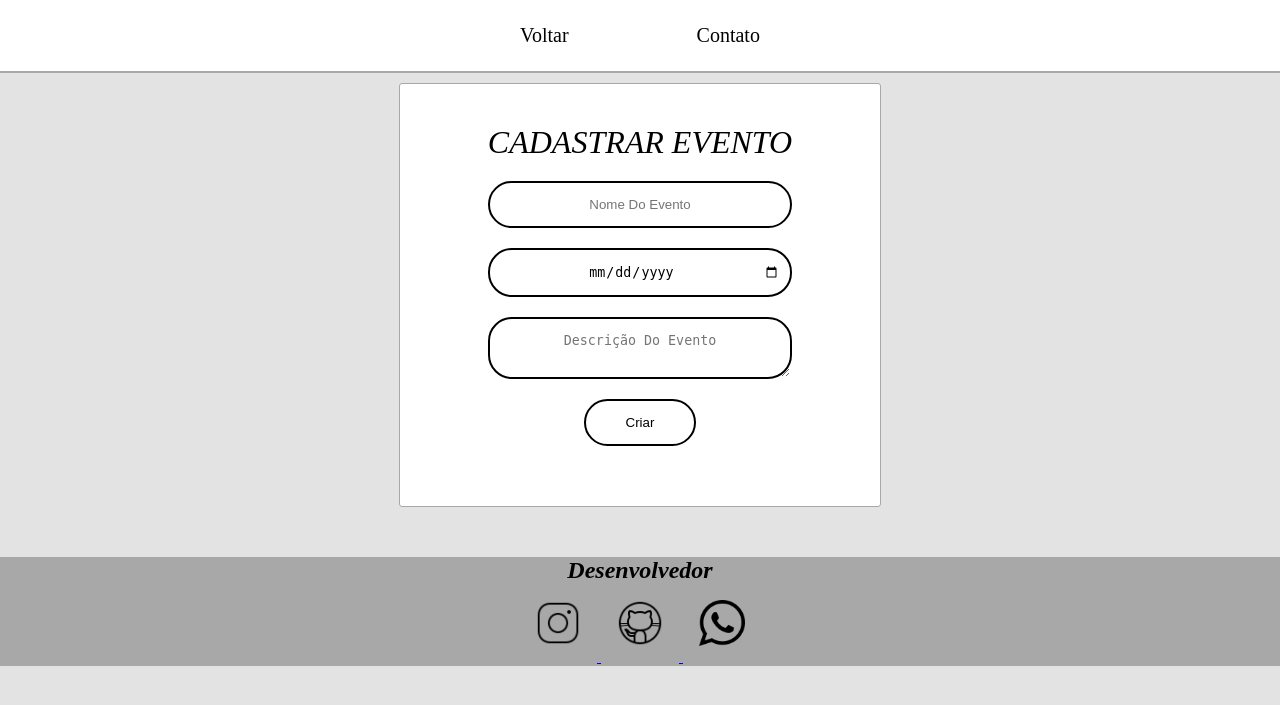
After one commit to MarcelinoRodrigues/Stack-Events, a PHP site: page /Pages/User.html in a window 1280 px wide. The commit adds this page. Shown: the top 705 px of the page. Run offline with PHP 8.4, Linux system fonts and the light colour scheme.

Commit message:
new pag user

```diff
--- /dev/null
+++ b/Pages/User.html
@@ -0,0 +1,36 @@
+<!DOCTYPE html>
+<html lang="pt-br">
+<head>
+    <meta charset="UTF-8">
+    <meta name="viewport" content="width=device-width, initial-scale=1.0">
+    <link rel="stylesheet" type="text/css" href="../Styles/User.css"/>
+    <title>Document</title>
+</head>
+<body>
+    <nav>
+        <ul>
+            <li><a href="../index.html">Voltar</a></li>
+            <li><a href="#my-footer">Contato</a></li>
+        </ul>
+    </nav>
+    <form>
+        <h1>Cadastrar Evento</h1>
+        <input type="text" placeholder="Nome Do Evento">
+        <input type="date"/>
+        <textarea placeholder="Descrição Do Evento"></textarea>
+        <input type="submit" value="Criar"/>
+    </form>
+    <footer id="my-footer">
+        <h2>Desenvolvedor</h2>
+        <a href="https://www.instagram.com/ino_css/?hl=pt-br" target="_blank">
+            <img src="../Assets/logo/instagram.png"/>
+        </a>
+        <a href="https://github.com/MarcelinoRodrigues" target="_blank">
+            <img src="../Assets/logo/git.png"/>
+        </a>
+        <a href="https://whats.link/marcelinorodriguesdonascimento" target="_blank">
+            <img src="../Assets/logo/whatsapp.png"/>
+        </a>
+    </footer>
+</body>
+</html>
--- /dev/null
+++ b/Styles/User.css
@@ -0,0 +1,116 @@
+*{margin: 0; padding: 0;}
+body{
+    background-color: #e3e3e3;
+}
+nav{
+    width: 100%;
+}
+nav ul{
+    width: 100%;
+    display: flex;
+    justify-content: center;
+    background-color: white;
+    border-bottom: 2px solid #a8a8a8;
+}
+nav ul li{
+    list-style-type: none;
+    padding: 1.5em;
+    display: inline-block;
+}
+nav ul li:hover{
+    background-color: #a8a8a8;
+}
+nav ul #event{
+    background-color: #CD5C5C;
+}
+nav ul #event:hover{
+    background-color: #a8a8a8;
+}
+nav ul li a{
+    text-decoration: none;
+    padding: .6em 1em;
+    font-size: 20px;
+    margin-left: 1em;
+    margin-right: 1em;
+    color: #000000;
+}
+form{
+    width: 400px;
+    padding: 40px;
+    margin: auto;
+    background-color: #ffffff;
+    text-align: center;
+    border-radius: 3px;
+    margin-top: 10px;
+    margin-bottom: 50px;
+    border: 1px solid #a8a8a8;
+}
+form h1{
+	color: #000000;
+	text-transform: uppercase;
+	font-weight: 500;
+	font-style: italic;
+}
+form input[type ="text"],form input[type = "date"],textarea{
+	border: 0;
+	background: none;
+	display: block;
+	margin: 20px auto;
+	text-align: center;
+	border: 2px solid #000000;
+	padding:14px 10px;
+	width: 280px;
+	outline: none;
+	color: #000000;
+	border-radius: 24px;
+	transition: 0.25s;
+}
+form input[type="submit"]{
+	border: 0;
+	background: none;
+	display: block;
+	margin: 20px auto;
+	text-align: center;
+	border: 2px solid #000000;
+	padding: 14px 40px;
+	outline: none;
+	color: #000000;
+	border-radius: 24px;
+	transition: 0.25s;
+	cursor: pointer;
+}
+form input[type="submit"]:hover{
+	background: #a8a8a8;
+}
+/*my configs*/
+form a{
+	color: white;
+	text-decoration: none;
+	font-style: italic;
+}
+form a:hover{
+	color: #20B2AA;
+}
+footer{
+    background-color: #a8a8a8;
+    text-align: center;
+    display: block;
+    min-height: 100px;
+    width: 100%;
+}
+footer h2{
+    font-style: italic;
+}
+footer p{
+    font-style: italic;
+    font-size: 20px;
+}
+footer img{
+    height: 46px;
+    margin: 1em;
+}
+footer img:hover{
+    background-color: #ffffff;
+    border-radius: 10px;
+    cursor: pointer;
+}
```
Also changed, not shown: Styles/Index.css (+13 -2 lines), index.html (+7 -4 lines).
